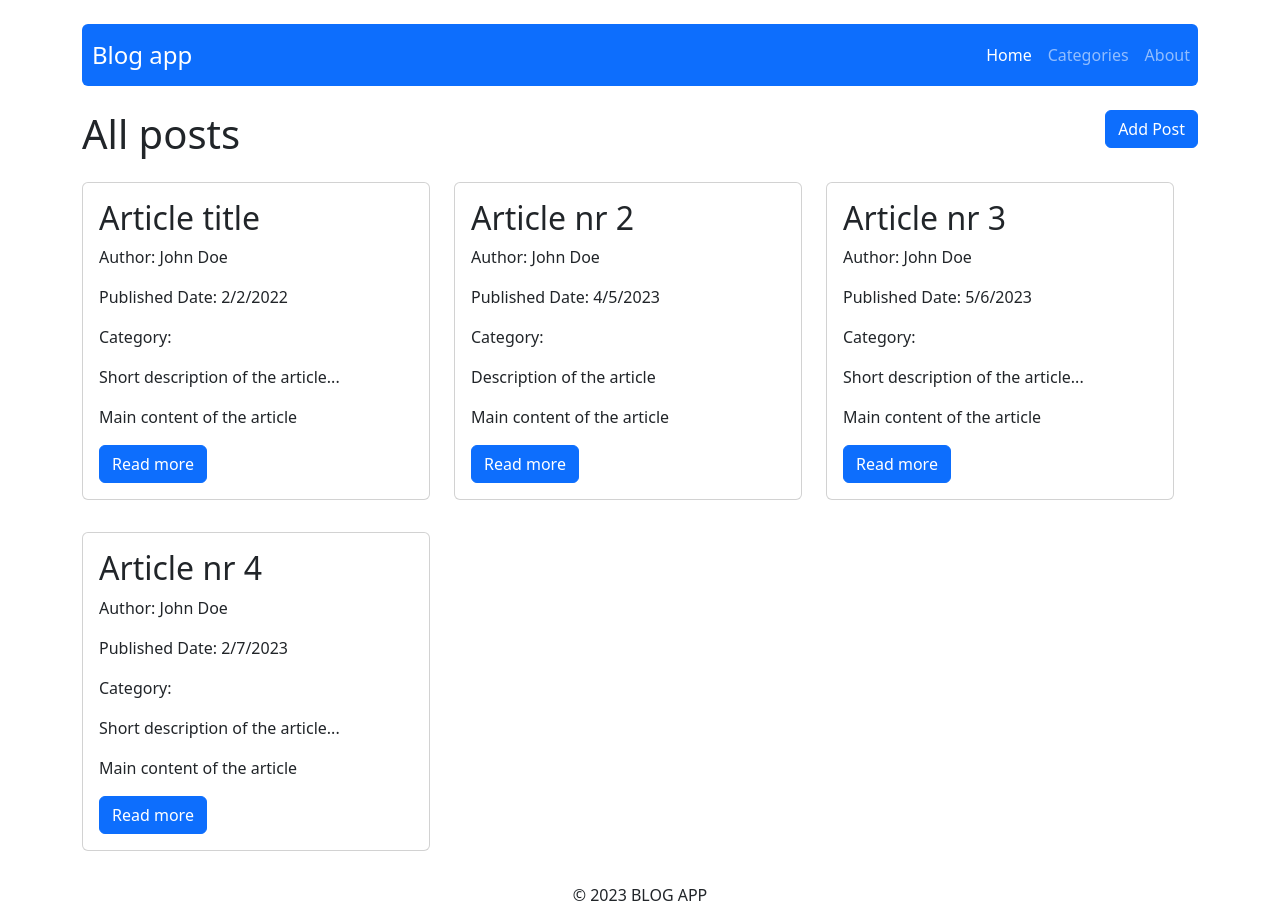
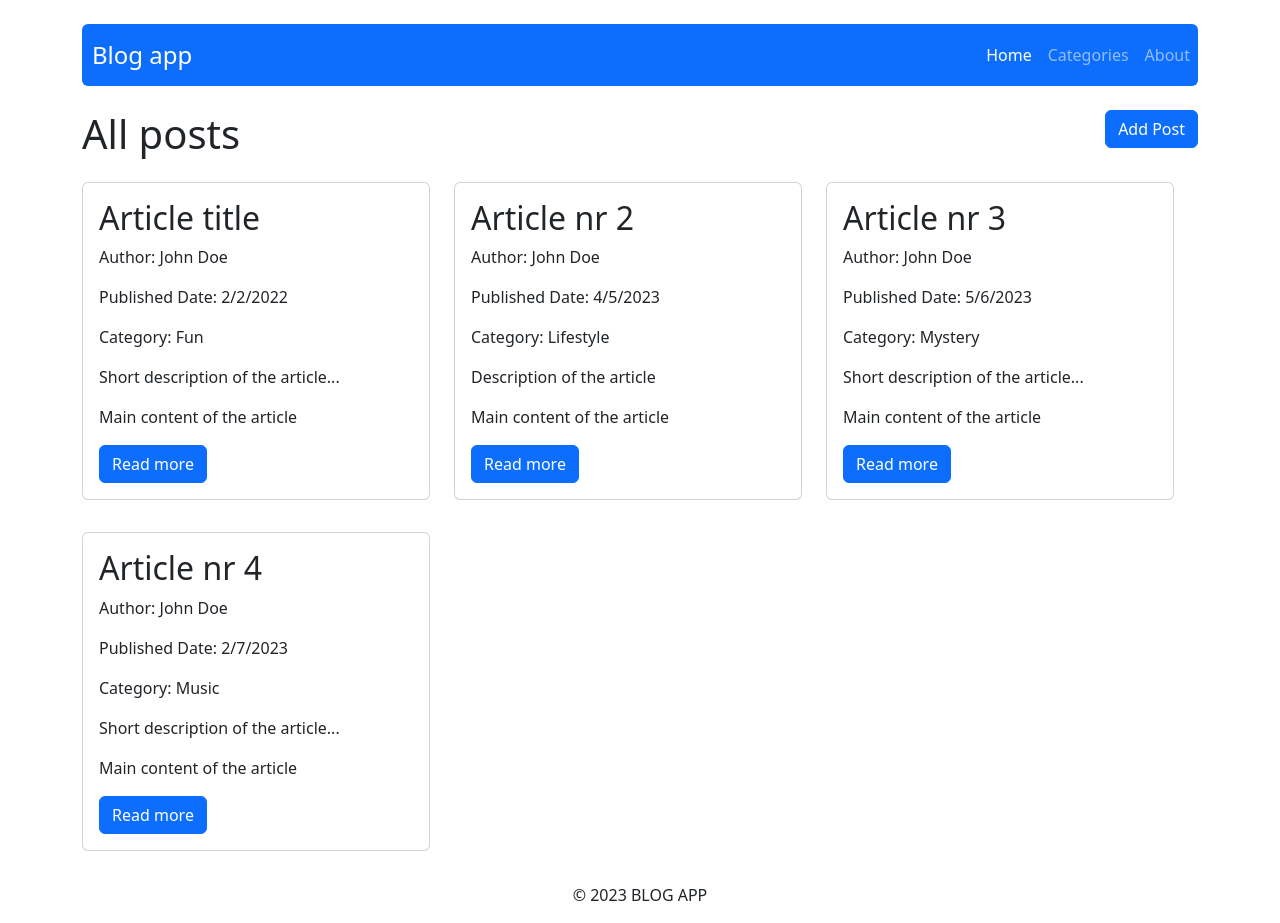
Before and after one commit to zosiaszy/Blog-app, a React (Create React App) app: page / in a window 1280 px wide. Built offline with nearby package versions, Linux system fonts and the light colour scheme.

Commit message:
Add Posts

```diff
--- a/src/components/features/Posts.js
+++ b/src/components/features/Posts.js
@@ -2,6 +2,8 @@ import React from 'react';
 import { useSelector } from 'react-redux';
 import PostSummary from '../pages/PostSummary';
 import { Row, Col} from 'react-bootstrap';
+import 'bootstrap/dist/css/bootstrap.min.css';
+
 
 const Posts = () => {
   const posts = useSelector((state) => state.posts);
@@ -15,7 +17,9 @@ const Posts = () => {
             title={post.title}
             author={post.author}
             publishedDate={post.publishedDate}
+            category={post.category}
             shortDescription={post.shortDescription}
+
             content={post.content}
 
 
```
